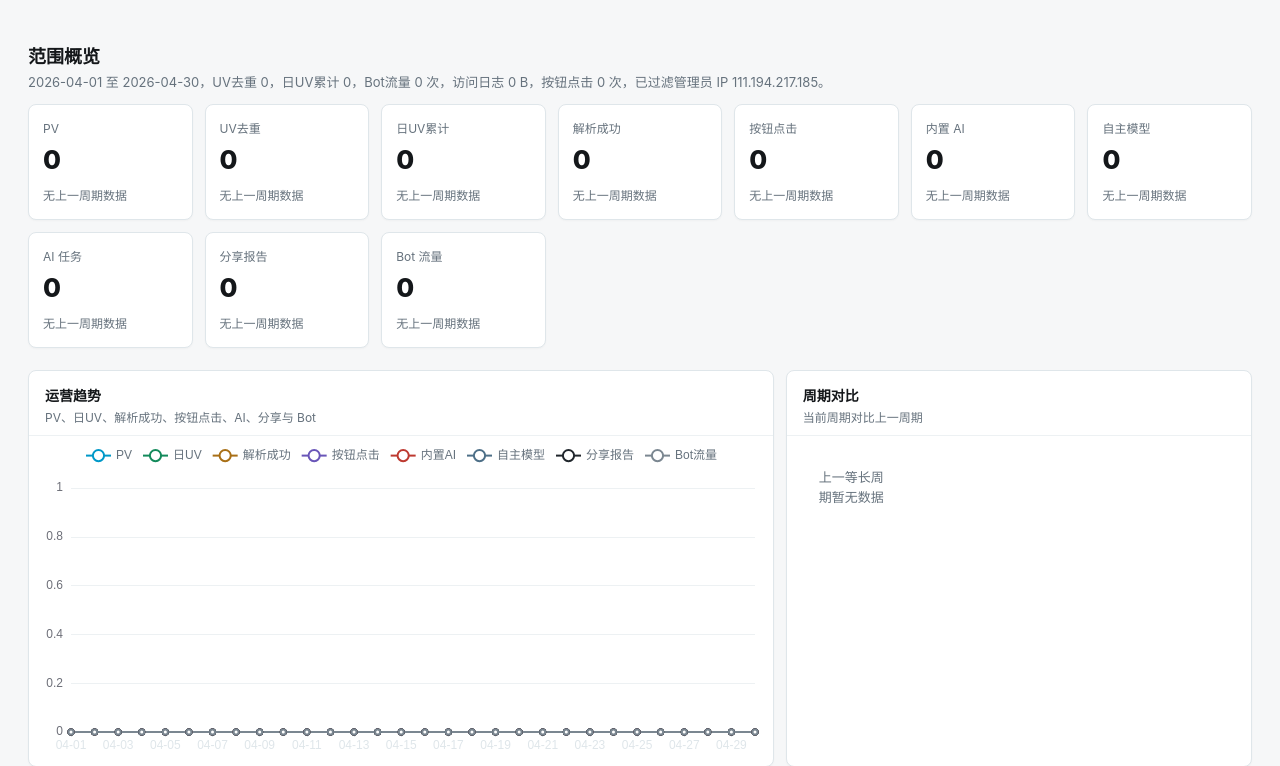
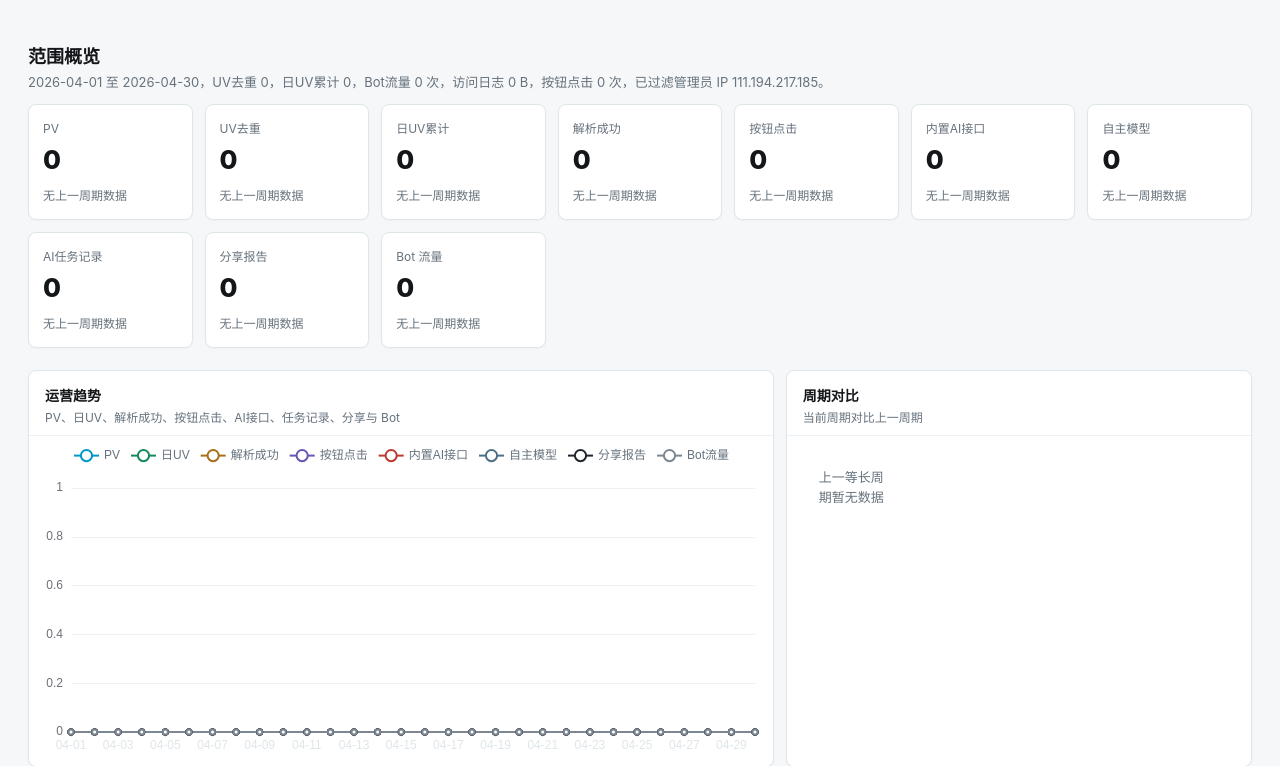
Before and after one commit to Liu-Bot24/bilibili-danmaku, a Flask app: page /ops in a window 1280 px wide. Shown: the part 83-849 px from the top of the page. Run offline with Flask 3, Linux system fonts and the light colour scheme; data comes from the database, SQL or seed files in the repository; data that the repository does not hold is empty; parts of the project's set-up code (start-up, migrations or seed data) failed here and were passed over.

Commit message:
Clarify AI and BV request metrics

```diff
--- a/danmaku_backend/services/analytics.py
+++ b/danmaku_backend/services/analytics.py
@@ -132,7 +132,7 @@ BOT_SOURCE_RULES = (
 )
 INTERNAL_HOSTS = {"danmu.liu-qi.cn", "dm.liu-qi.cn"}
 ANALYTICS_CACHE_SECONDS = 900
-OPS_DASHBOARD_CACHE_SCHEMA = "ops-v11-source-coverage"
+OPS_DASHBOARD_CACHE_SCHEMA = "ops-v12-clear-ai-bvid-labels"
 VIDEO_META_FETCH_LIMIT = 6
 MAX_ACCESS_LOG_BYTES = 80 * 1024 * 1024
 OPS_VIDEO_META_CACHE_FILE = OPS_DASHBOARD_CACHE_FILE.with_name("ops_video_meta.json")
@@ -493,7 +493,8 @@ def build_ops_dashboard(
                 "Bot流量单列统计，不计入PV、UV、地区与用户归因。",
                 "可按管理员 IP 过滤访问日志、按钮埋点以及可关联的解析/任务/报告数据。",
                 "地区来源基于聚合网段做近似归类，不返回完整原始 IP。",
-                "解析成功、AI任务和点击埋点按记录表上线时间覆盖，早于起点的周期不是完整历史。",
+                "内置AI接口来自访问日志；AI任务记录来自任务表，两者覆盖起点和统计口径不同。",
+                "解析成功、AI任务记录和点击埋点按记录表上线时间覆盖，早于起点的周期不是完整历史。",
                 "按钮点击从前端埋点上线后开始累计。",
             ],
         },
@@ -1285,9 +1286,9 @@ def _kpis(
         ("daily_uv_sum", "日UV累计"),
         ("artifact_success", "解析成功"),
         ("button_clicks", "按钮点击"),
-        ("builtin_ai_calls", "内置AI"),
+        ("builtin_ai_calls", "内置AI接口"),
         ("custom_ai_calls", "自主模型"),
-        ("analysis_jobs", "AI任务"),
+        ("analysis_jobs", "AI任务记录"),
         ("reports", "分享报告"),
         ("bot_hits", "Bot流量"),
     ]
--- a/templates/ops_dashboard.html
+++ b/templates/ops_dashboard.html
@@ -668,7 +668,7 @@
           <div class="panel-head">
             <div>
               <h3>运营趋势</h3>
-              <span>PV、日UV、解析成功、按钮点击、AI、分享与 Bot</span>
+              <span>PV、日UV、解析成功、按钮点击、AI接口、任务记录、分享与 Bot</span>
             </div>
           </div>
           <div id="trafficChart" class="chart"></div>
@@ -788,7 +788,7 @@
           <div class="panel-head">
             <div>
               <h3>热门 BV</h3>
-              <span id="bvidScopeText">综合次数 = 访问请求 + 解析成功 + 分享报告，未加权；解析成功记录不覆盖早期历史</span>
+              <span id="bvidScopeText">综合次数 = URL请求 + 解析成功 + 分享报告，未加权；URL请求只统计访问日志里 URL/查询串带 BV 的请求</span>
             </div>
             <div class="panel-tools">
               <div class="segmented" role="group" aria-label="BV 榜单">
@@ -966,9 +966,9 @@
         ['daily_uv_sum', '日UV累计'],
         ['artifact_success', '解析成功'],
         ['button_clicks', '按钮点击'],
-        ['builtin_ai_calls', '内置 AI'],
+        ['builtin_ai_calls', '内置AI接口'],
         ['custom_ai_calls', '自主模型'],
-        ['analysis_jobs', 'AI 任务'],
+        ['analysis_jobs', 'AI任务记录'],
         ['reports', '分享报告'],
         ['bot_hits', 'Bot 流量']
       ];
@@ -994,9 +994,9 @@
         ['daily_uv_sum', '日UV'],
         ['artifact_success', '解析'],
         ['button_clicks', '点击'],
-        ['builtin_ai_calls', '内置AI'],
+        ['builtin_ai_calls', '内置AI接口'],
         ['custom_ai_calls', '自主模型'],
-        ['analysis_jobs', 'AI任务'],
+        ['analysis_jobs', '任务记录'],
         ['reports', '报告'],
         ['bot_hits', 'Bot']
       ];
@@ -1025,7 +1025,7 @@
         ['日UV', 'uv'],
         ['解析成功', 'artifact_success'],
         ['按钮点击', 'button_clicks'],
-        ['内置AI', 'builtin_ai_calls'],
+        ['内置AI接口', 'builtin_ai_calls'],
         ['自主模型', 'custom_ai_calls'],
         ['分享报告', 'reports'],
         ['Bot流量', 'bot_hits']
@@ -1202,9 +1202,9 @@
       const coverage = ((data.meta || {}).coverage || {});
       if (isAi) {
         const jobStart = dateOnly(coverage.job_start);
-        return jobStart ? `有 AI 分析任务记录的 BV；AI任务自 ${jobStart} 起记录` : '有 AI 分析任务记录的 BV';
-      }
-      const parts = ['综合次数 = 访问请求 + 解析成功 + 分享报告，未加权'];
+        return jobStart ? `有 AI 分析任务记录的 BV；AI任务记录自 ${jobStart} 起记录` : '有 AI 分析任务记录的 BV';
+      }
+      const parts = ['综合次数 = URL请求 + 解析成功 + 分享报告，未加权', 'URL请求只统计访问日志里 URL/查询串带 BV 的请求，不含 POST body'];
       const artifactStart = dateOnly(coverage.artifact_start);
       const reportStart = dateOnly(coverage.report_start);
       if (artifactStart) parts.push(`解析成功自 ${artifactStart} 起记录`);
@@ -1217,7 +1217,7 @@
       const head = $('#bvidTableHead');
       head.innerHTML = isAi
         ? '<tr><th>BV号</th><th>视频标题</th><th>UP主</th><th>AI分析</th><th>视频</th><th class="numeric">次数</th></tr>'
-        : '<tr><th>BV号</th><th>视频标题</th><th>UP主</th><th class="numeric">访问请求</th><th class="numeric">解析成功</th><th class="numeric">分享报告</th><th class="numeric">综合次数</th><th>视频</th></tr>';
+        : '<tr><th>BV号</th><th>视频标题</th><th>UP主</th><th class="numeric">URL请求</th><th class="numeric">解析成功</th><th class="numeric">分享报告</th><th class="numeric">综合次数</th><th>视频</th></tr>';
       if (!rows || rows.length === 0) {
         target.innerHTML = `<tr><td colspan="${isAi ? 6 : 8}"><div class="empty">暂无 BV 数据</div></td></tr>`;
         return;
```
